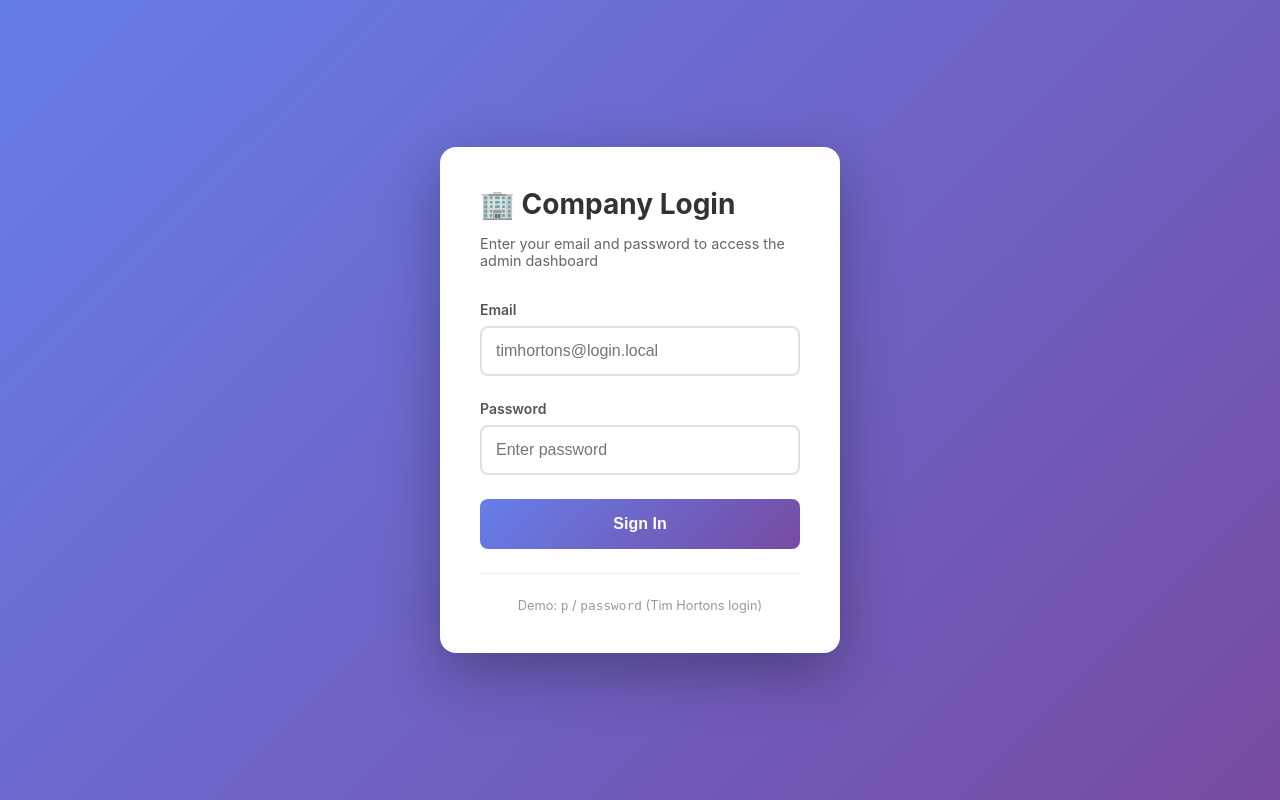
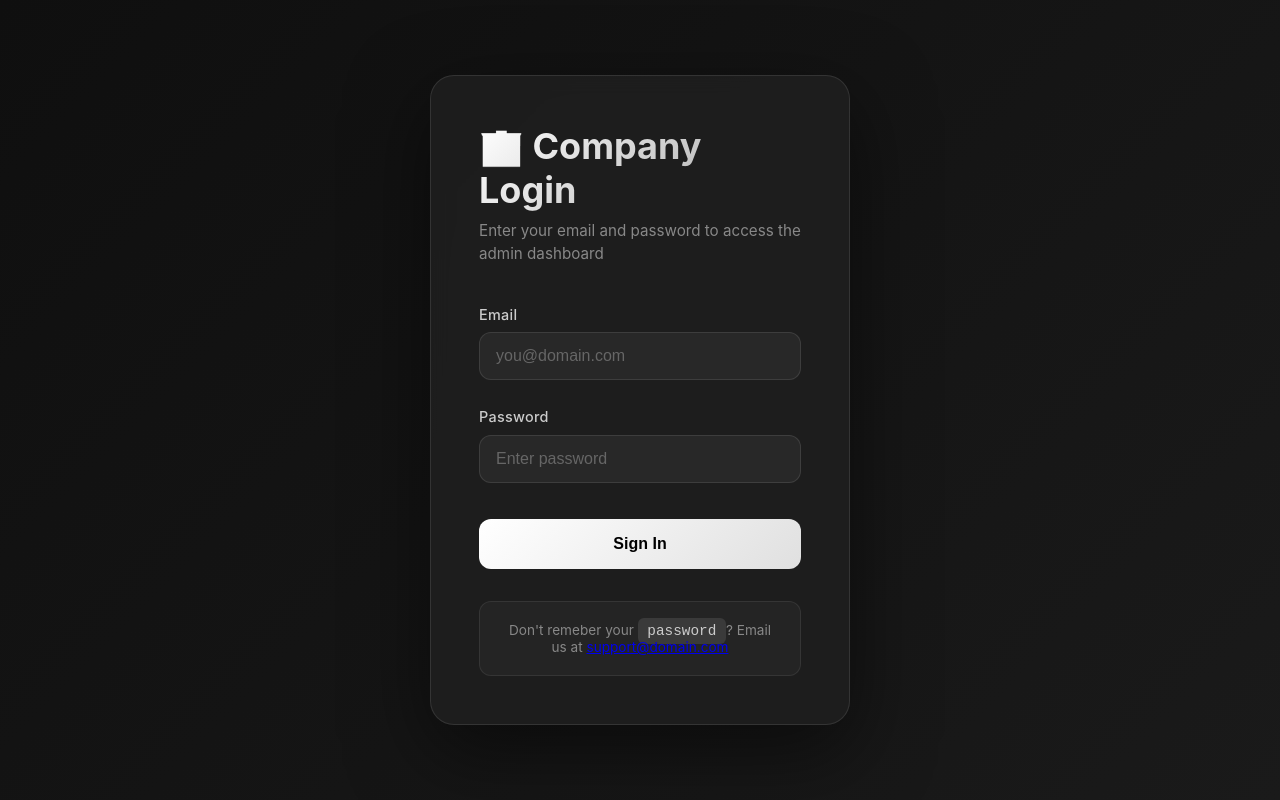
Before and after one commit to Aneel-Badesha/stormhacks2025, a Flask app: page / in a window 1280 px wide. Run offline with Flask 3, Linux system fonts and the light colour scheme.

Commit message:
dark theme

```diff
--- a/server/static/css/login.css
+++ b/server/static/css/login.css
@@ -1,91 +1,149 @@
-* { box-sizing: border-box; }
+* {
+  box-sizing: border-box;
+  margin: 0;
+  padding: 0;
+}
+
 body {
-  margin: 0;
-  font-family: -apple-system, BlinkMacSystemFont, 'Segoe UI', Roboto, sans-serif;
-  background: linear-gradient(135deg, #667eea 0%, #764ba2 100%);
+  font-family: -apple-system, BlinkMacSystemFont, 'Segoe UI', Roboto, Oxygen, Ubuntu, Cantarell, sans-serif;
+  background: linear-gradient(135deg, #0f0f0f 0%, #1a1a1a 100%);
   min-height: 100vh;
   display: flex;
   align-items: center;
   justify-content: center;
-  padding: 1rem;
+  color: #ffffff;
 }
+
 .login-card {
-  background: white;
-  padding: 2.5rem;
-  border-radius: 16px;
-  box-shadow: 0 20px 60px rgba(0,0,0,0.3);
-  max-width: 400px;
+  background: rgba(30, 30, 30, 0.95);
+  backdrop-filter: blur(10px);
+  padding: 3rem;
+  border-radius: 24px;
+  border: 1px solid rgba(255, 255, 255, 0.1);
+  box-shadow: 0 25px 80px rgba(0, 0, 0, 0.5);
   width: 100%;
+  max-width: 420px;
 }
+
 h1 {
   margin: 0 0 0.5rem 0;
-  font-size: 1.75rem;
-  color: #333;
+  font-size: 2.25rem;
+  background: linear-gradient(135deg, #ffffff 0%, #a0a0a0 100%);
+  -webkit-background-clip: text;
+  -webkit-text-fill-color: transparent;
+  background-clip: text;
+  font-weight: 700;
 }
+
 .subtitle {
-  color: #666;
-  margin-bottom: 2rem;
-  font-size: 0.9rem;
+  margin: 0 0 2.5rem 0;
+  color: #888888;
+  font-size: 0.95rem;
+  line-height: 1.5;
 }
+
 .form-group {
-  margin-bottom: 1.5rem;
+  margin-bottom: 1.75rem;
 }
+
 label {
   display: block;
-  margin-bottom: 0.5rem;
-  color: #555;
-  font-weight: 600;
-  font-size: 0.875rem;
+  margin-bottom: 0.6rem;
+  color: #cccccc;
+  font-weight: 500;
+  font-size: 0.9rem;
+  letter-spacing: 0.3px;
 }
+
 input {
   width: 100%;
-  padding: 0.875rem;
-  border: 2px solid #e0e0e0;
-  border-radius: 8px;
+  padding: 0.875rem 1rem;
+  background: rgba(255, 255, 255, 0.05);
+  border: 1.5px solid rgba(255, 255, 255, 0.1);
+  border-radius: 12px;
   font-size: 1rem;
-  transition: border-color 0.2s;
+  color: #ffffff;
+  transition: all 0.3s ease;
 }
+
+input::placeholder {
+  color: #666666;
+}
+
 input:focus {
   outline: none;
-  border-color: #667eea;
+  background: rgba(255, 255, 255, 0.08);
+  border-color: rgba(255, 255, 255, 0.3);
+  box-shadow: 0 0 0 3px rgba(255, 255, 255, 0.05);
 }
+
 button {
   width: 100%;
   padding: 1rem;
+  background: linear-gradient(135deg, #ffffff 0%, #e0e0e0 100%);
+  color: #000000;
   border: none;
-  border-radius: 8px;
-  background: linear-gradient(135deg, #667eea 0%, #764ba2 100%);
-  color: white;
+  border-radius: 12px;
   font-size: 1rem;
   font-weight: 600;
   cursor: pointer;
-  transition: transform 0.2s, box-shadow 0.2s;
+  transition: all 0.3s ease;
+  margin-top: 0.5rem;
 }
+
 button:hover {
   transform: translateY(-2px);
-  box-shadow: 0 10px 20px rgba(102, 126, 234, 0.4);
+  box-shadow: 0 15px 35px rgba(255, 255, 255, 0.2);
+  background: linear-gradient(135deg, #f5f5f5 0%, #d0d0d0 100%);
 }
-button:active { transform: translateY(0); }
-button:disabled {
-  opacity: 0.6;
-  cursor: not-allowed;
-  transform: none;
+
+button:active {
+  transform: translateY(0);
 }
+
 .error {
-  background: #fee;
-  color: #c33;
-  padding: 0.75rem;
-  border-radius: 6px;
-  margin-top: 1rem;
-  font-size: 0.875rem;
+  margin-top: 1.25rem;
+  padding: 0.875rem 1rem;
+  background: rgba(239, 68, 68, 0.15);
+  border: 1px solid rgba(239, 68, 68, 0.3);
+  color: #ff6b6b;
+  border-radius: 12px;
+  font-size: 0.9rem;
   display: none;
 }
-.error.show { display: block; }
+
+.error.show {
+  display: block;
+  animation: slideIn 0.3s ease;
+}
+
+@keyframes slideIn {
+  from {
+    opacity: 0;
+    transform: translateY(-10px);
+  }
+  to {
+    opacity: 1;
+    transform: translateY(0);
+  }
+}
+
 .hint {
-  margin-top: 1.5rem;
-  padding-top: 1.5rem;
-  border-top: 1px solid #eee;
-  color: #999;
-  font-size: 0.8rem;
+  margin-top: 2rem;
+  padding: 1.25rem;
+  background: rgba(255, 255, 255, 0.03);
+  border: 1px solid rgba(255, 255, 255, 0.08);
+  border-radius: 12px;
   text-align: center;
+  font-size: 0.85rem;
+  color: #888888;
 }
+
+.hint code {
+  background: rgba(255, 255, 255, 0.1);
+  padding: 0.3rem 0.6rem;
+  border-radius: 6px;
+  font-family: 'Courier New', monospace;
+  color: #cccccc;
+  font-size: 0.9rem;
+}
--- a/server/templates/dashboard.html
+++ b/server/templates/dashboard.html
@@ -10,7 +10,7 @@
   <div class="container">
     <div style="display: flex; justify-content: space-between; align-items: center; margin-bottom: 2rem;">
       <div>
-        <h1 id="companyName">🎯 Loading...</h1>
+        <h1 id="companyName">Loading...</h1>
         <p class="subtitle">Admin Dashboard</p>
       </div>
       <button class="secondary" onclick="logout()">Sign Out</button>
--- a/server/templates/index.html
+++ b/server/templates/index.html
@@ -17,7 +17,7 @@
         <input
           type="email"
           id="email"
-          placeholder="timhortons@login.local"
+          placeholder="you@domain.com"
           autocomplete="username"
           required
         />
@@ -39,8 +39,11 @@
     </form>
 
     <div class="hint">
-      Demo: <code>p</code> / <code>password</code> (Tim Hortons login)
+      Don't remeber your <code>password</code>? Email us at <a href="mailto:support@domain.com">support@domain.com</a>
     </div>
+    <!-- <div class="hint">
+      <code>Push your productivity with</code>  <code>password</code> (Tim Hortons login)
+    </div> -->
   </div>
 
   <script src="/static/js/login.js"></script>
```
Also changed, not shown: server/static/css/dashboard.css (+156 -116 lines), server/static/test_scan.html (deleted, +0 -76 lines).
